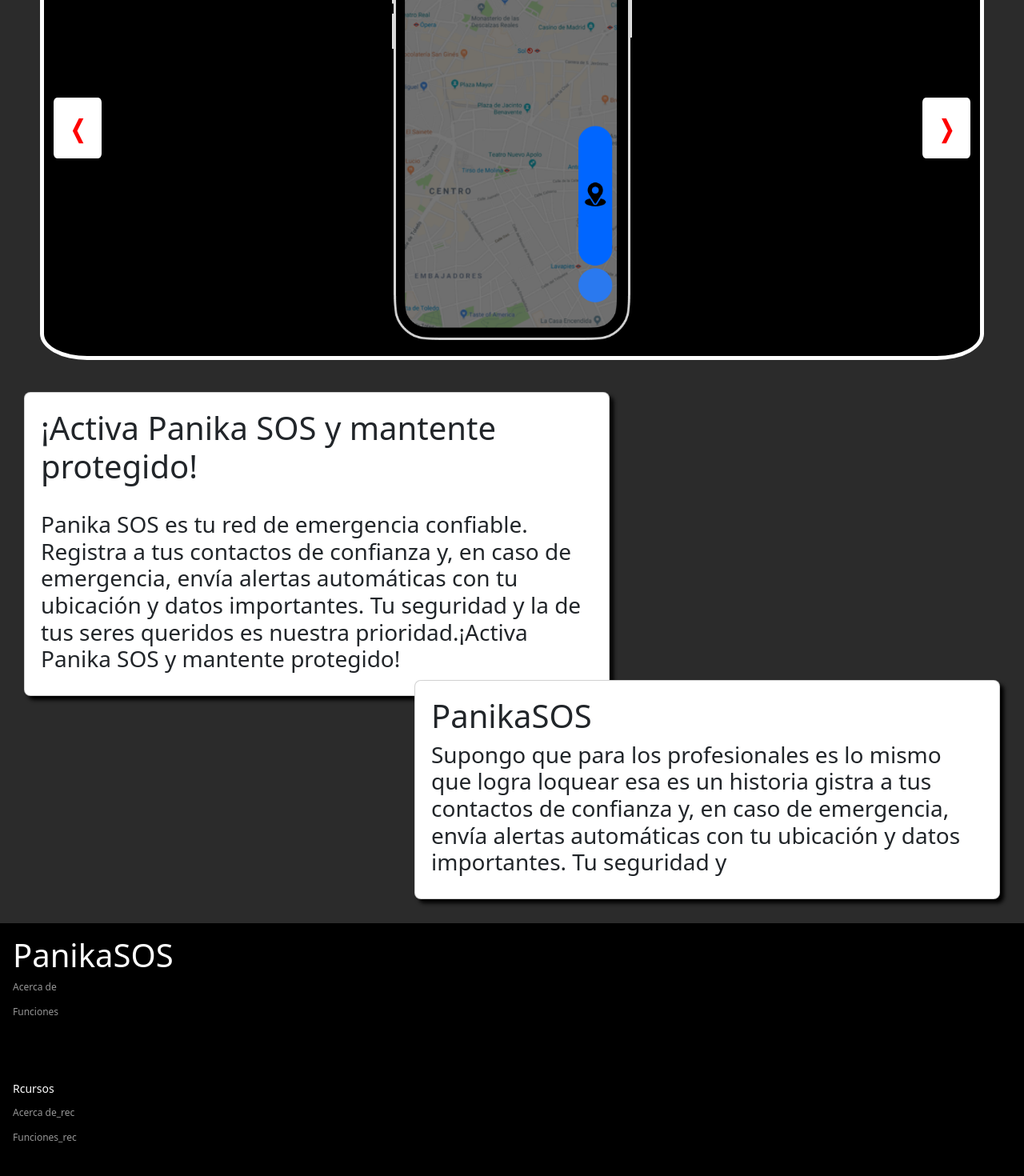
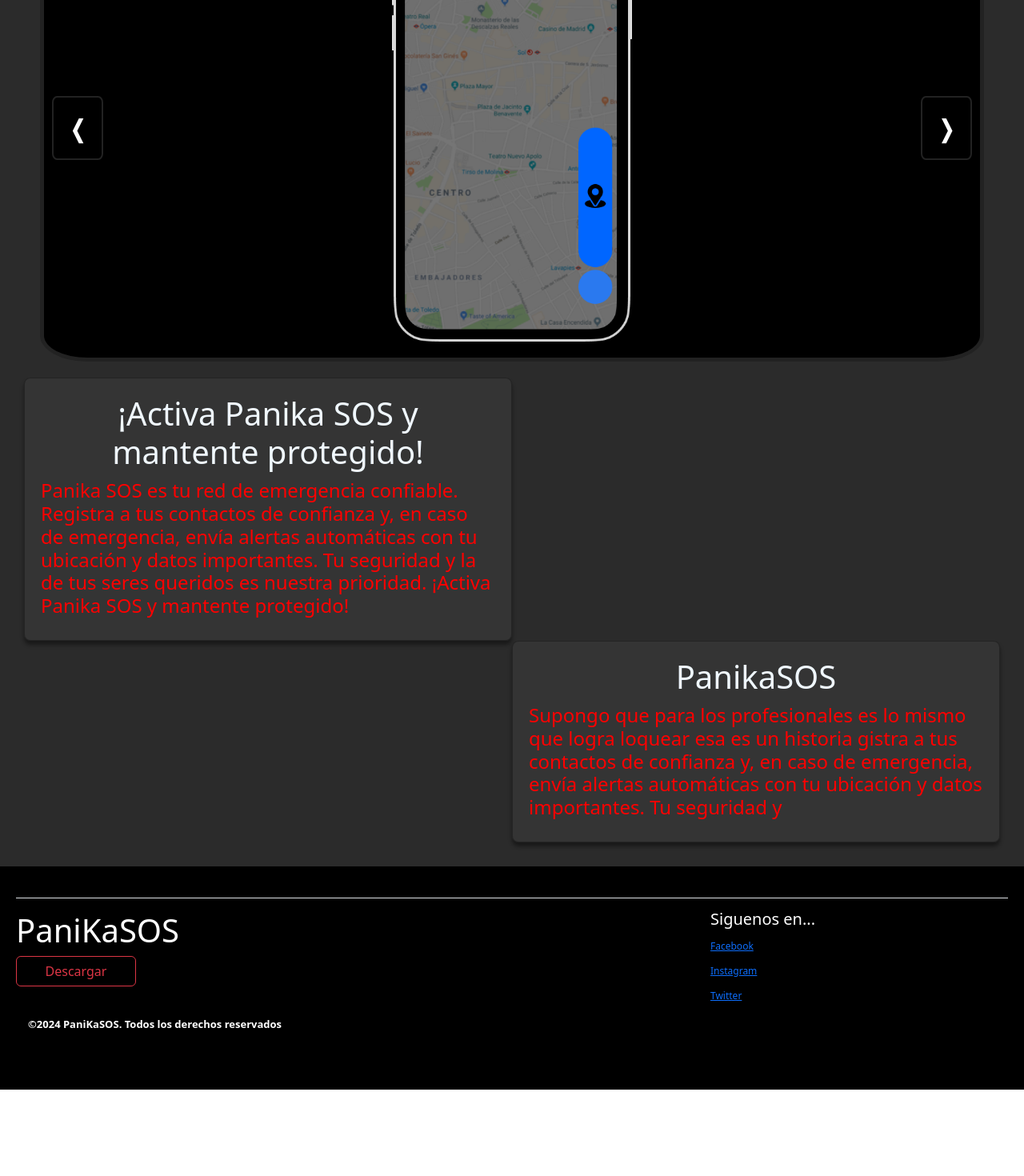
Before and after one commit to IvanVare/web_panikasos_ui, a React (Vite) app: page /Home in a window 1280 px wide. Shown: the part 440-1910 px from the top of the page at 80% size. After the commit the page ends 1802 px from the top, so only its background shows below. Built offline with nearby package versions, Linux system fonts and the light colour scheme.

Commit message:
Fix-homestyles

```diff
--- a/src/App.css
+++ b/src/App.css
@@ -0,0 +1,15 @@
+html,
+body {
+  height: 100%;
+  margin: 0;
+}
+
+.wrapper {
+  display: flex;
+  flex-direction: column;
+  min-height: 100vh;
+}
+
+main {
+  flex: 1;
+}
--- a/src/components/CarouselBody.jsx
+++ b/src/components/CarouselBody.jsx
@@ -13,7 +13,7 @@ const CarouselImgMargin = styled.div`
   align-items: center;
   flex-direction: column;
   border-radius: 5%;
-  border: 5px solid rgb(255, 255, 255);
+  border: 5px solid #222222;
   margin: 20px;
   padding: 20px;
 `;
@@ -38,11 +38,11 @@ const CarouselButtonRight = styled.button`
   right: 65px;
   font-size: 30px;
   font-weight: 900;
-  color: #ff0000;
+  color: #ffffff;
   z-index: 1;
-  background-color: #ffffff;
+  background-color: #000000;
   border-radius: 10%;
-  border: 2px solid black;
+  border: 2px solid #222222;
 `;
 
 const CarouselButtonLeft = styled.button`
@@ -53,11 +53,11 @@ const CarouselButtonLeft = styled.button`
   left: 65px;
   font-size: 30px;
   font-weight: bold;
-  color: #ff0000;
+  color: #ffffff;
   z-index: 1;
-  background-color: #ffffff;
+  background-color: #000000;
   border-radius: 10%;
-  border: 2px solid black;
+  border: 2px solid #222222;
 `;
 
 function CarouselBody(props) {
--- a/src/components/Footer.jsx
+++ b/src/components/Footer.jsx
@@ -5,44 +5,36 @@ export default function Footer() {
   return (
     <>
       <div className="footer">
-        <div className="sb_footer section_footer">
-          <div className="sb_footer-links">
+        <footer className=" py-3 my-4 border-top">
+          <div className="sb_footer ">
+            <div className="sb_footer-links">
+              <div className="sb_footer-links_div">
+                <h1>PaniKaSOS</h1>
+                <a className="btn btn-outline-danger">Descargar</a>
+              </div>
+            </div>
             <div className="sb_footer-links_div">
-              <h1>PanikaSOS</h1>
-              <a href="/acercade">
-                <p>Acerca de</p>
+              <h4>Siguenos en... </h4>
+              <a href="#">
+                <p>Facebook</p>
               </a>
-              <a href="/function">
-                <p>Funciones</p>
+              <a href="#">
+                <p>Instagram</p>
+              </a>
+              <a href="#">
+                <p>Twitter</p>
               </a>
             </div>
           </div>
-          <div className="sb_footer-links_div">
-            <h4>Rcursos</h4>
-
-            <a href="/acercade">
-              <p>Acerca de_rec</p>
-            </a>
-            <a href="/function">
-              <p>Funciones_rec</p>
-            </a>
-          </div>
-          <div className="sb_footer-links_div">
-            <h4>Siguenos en </h4>
-            <p>Face</p>
-            <p>Insta</p>
-            <p>TWitter</p>
-          </div>
-
           <div className="sb_footer-below">
             <div className="sb_footer-copyright">
               <p>
-                @{new Date().getFullYear} PanikaSOS. Todos los derechos
+                &copy;{new Date().getFullYear}2024 PaniKaSOS. Todos los derechos
                 reservados
               </p>
             </div>
           </div>
-        </div>
+        </footer>
       </div>
     </>
   );
--- a/src/components/styles/styleFooter.css
+++ b/src/components/styles/styleFooter.css
@@ -1,11 +1,12 @@
 .footer {
-  background-color: black;
+  background-color: rgb(0, 0, 0);
   width: 100%;
+  padding: 15px 20px;
 }
 
 .sb_footer {
   display: flex;
-  flex-direction: column;
+  flex-direction: row;
 }
 
 .sb_footer-links {
@@ -14,23 +15,17 @@
   align-items: flex-start;
   flex-direction: row;
   flex-wrap: wrap;
-  width: 100%;
+  width: 70%;
   text-align: left;
-  margin-bottom: 2rem;
+  margin-bottom: 1rem;
 }
 
 .sb_footer-links_div {
   width: 150px;
-  margin: 1rem;
   display: flex;
   justify-content: flex-start;
   flex-direction: column;
   color: #ffffff;
-}
-
-a {
-  color: rgb(150, 150, 150);
-  text-decoration: none;
 }
 
 .socialmedia {
@@ -39,9 +34,9 @@ a {
 }
 
 .sb_footer-links_div h4 {
-  font-size: 14px;
-  line-height: 17px;
-  margin-bottom: 0.9rem;
+  font-size: 20px;
+  line-height: 20px;
+  margin-bottom: 1rem;
 }
 
 .sb_footer-links_div p {
@@ -56,6 +51,7 @@ a {
   flex-direction: row;
   justify-content: space-between;
   margin-top: 0.2rem;
+  padding: 0 15px;
 }
 
 .sb_footer-below-links {
@@ -63,22 +59,8 @@ a {
   flex-direction: row;
 }
 
-.sb_footer-below-links p {
-  font-size: 13px;
-  line-height: 15px;
-  margin-left: 2rem;
-  color: red;
-  font-weight: 600;
-}
-
-hr {
-  color: white;
-  width: 100%;
-}
-
 .sb_footer-copyright p {
   font-size: 13px;
-  line-height: 15px;
   color: white;
   font-weight: 600;
 }
--- a/src/components/styles/styleHome.css
+++ b/src/components/styles/styleHome.css
@@ -34,33 +34,34 @@
   }
 }
 
-.home-content-card {
+.home-card {
+  display: flex;
+  flex-direction: column;
+  color: rgb(255, 0, 0);
+  background-color: rgba(56, 56, 56, 0.699);
+  box-shadow: 0 4px 8px rgba(0, 0, 0, 0.1);
+  border-radius: 8px;
+  border: 5px solid rgb(0, 0, 0);
+  padding: 20px;
+  border: 1px solid #0000004d;
+  box-shadow: 0px 5px 5px hsla(0, 0%, 0%, 0.432);
 }
 
-.card {
-  display: flex;
-  background: white;
-  box-shadow: 0 4px 8px rgba(0, 0, 0, 0.1);
-  border-radius: 8px;
-
-  padding: 20px;
-  transition: transform 0.3s ease;
+.home-card1 {
+  width: 50%;
+  max-width: 60%;
+  z-index: 1;
 }
 
-.card1 {
-  width: 60%;
+.home-card2 {
+  width: 50%;
   max-width: 60%;
   z-index: 1;
-  box-shadow: 5px 5px 5px hsl(0, 0%, 0%);
-  top: 20px; /* Adjust to your preference */
+  margin-left: 50%;
 }
 
-.card2 {
-  width: 60%;
-  max-width: 60%;
-  z-index: 1;
-  box-shadow: 5px 5px 5px hsl(0, 0%, 0%);
-  /* Adjust to your preference */
-  left: 40%; /* Adjust to your preference */
-  border-radius: 8px;
+.card-title {
+  color: aliceblue;
+  text-align: center;
+  padding-bottom: 10px;
 }
--- a/src/pages/Home.jsx
+++ b/src/pages/Home.jsx
@@ -12,37 +12,42 @@ const MarginDiv = styled.div`
   margin-bottom: 20px;
 `;
 
+const ImageSchool = styled.img`
+  width: 30%;
+  max-width: 50%;
+`;
+
 export default function Home() {
   return (
     <>
       <div className="home-content">
         <h1>
-          <span className="home-content-span">
-            PaniKaSOS<h1>Mantente protegido por tus contactos</h1>
-          </span>
+          <span className="home-content-span">PaniKaSOS</span>
+          <h1 className="card-title">Mantente protegido por tus contactos</h1>
         </h1>
         <CarouselBody />
 
         <div className="home-content-card">
-          <div class="card card1">
-            <h1>¡Activa Panika SOS y mantente protegido!</h1>
-            <br />
-            <h3>
+          <div class="home-card home-card1">
+            <h1 className="card-title">
+              ¡Activa Panika SOS y mantente protegido!
+            </h1>
+            <h4>
               Panika SOS es tu red de emergencia confiable. Registra a tus
               contactos de confianza y, en caso de emergencia, envía alertas
               automáticas con tu ubicación y datos importantes. Tu seguridad y
               la de tus seres queridos es nuestra prioridad.
-              <span>¡Activa Panika SOS y mantente protegido!</span>
-            </h3>
+              <span> ¡Activa Panika SOS y mantente protegido!</span>
+            </h4>
           </div>
-          <div class="card card2">
-            <h1>PanikaSOS</h1>
-            <h3>
+          <div class="home-card  home-card2">
+            <h1 className="card-title">PanikaSOS</h1>
+            <h4>
               Supongo que para los profesionales es lo mismo que logra loquear
               esa es un historia gistra a tus contactos de confianza y, en caso
               de emergencia, envía alertas automáticas con tu ubicación y datos
               importantes. Tu seguridad y
-            </h3>
+            </h4>
           </div>
         </div>
       </div>
```
